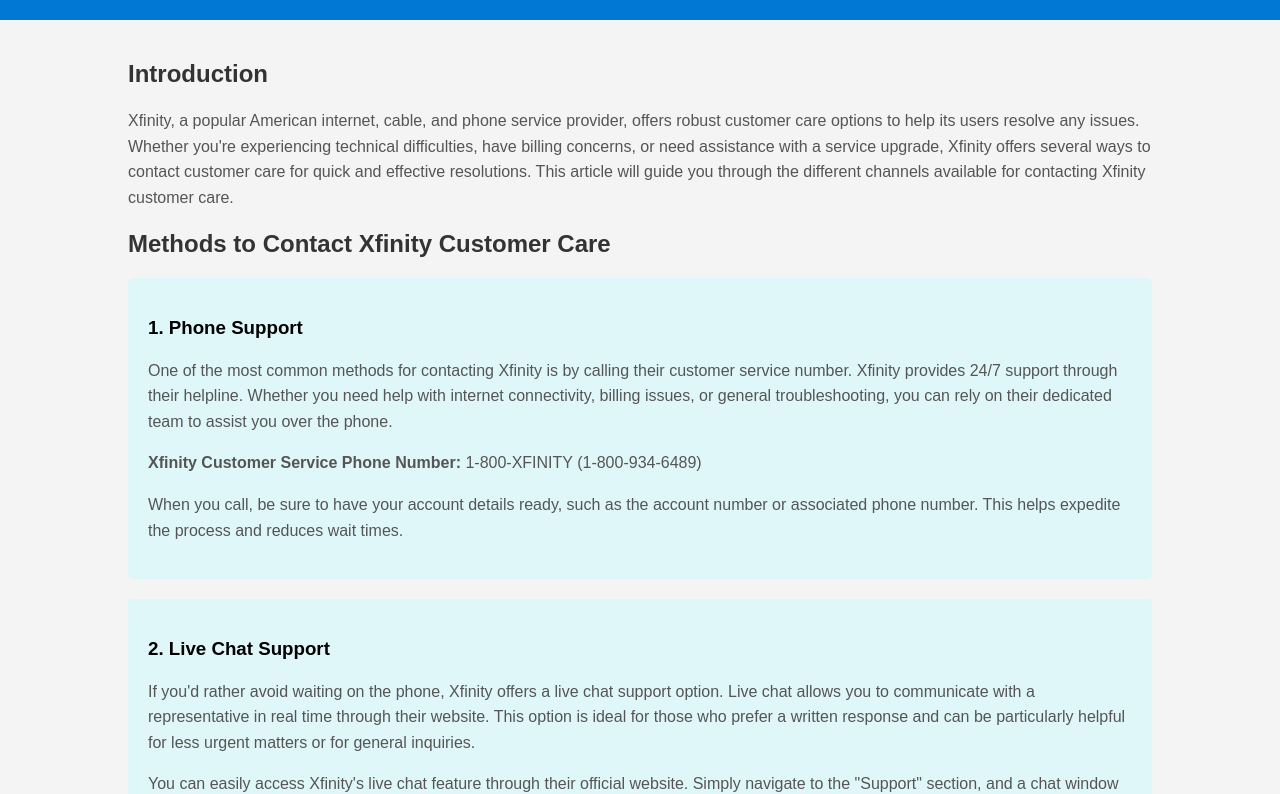
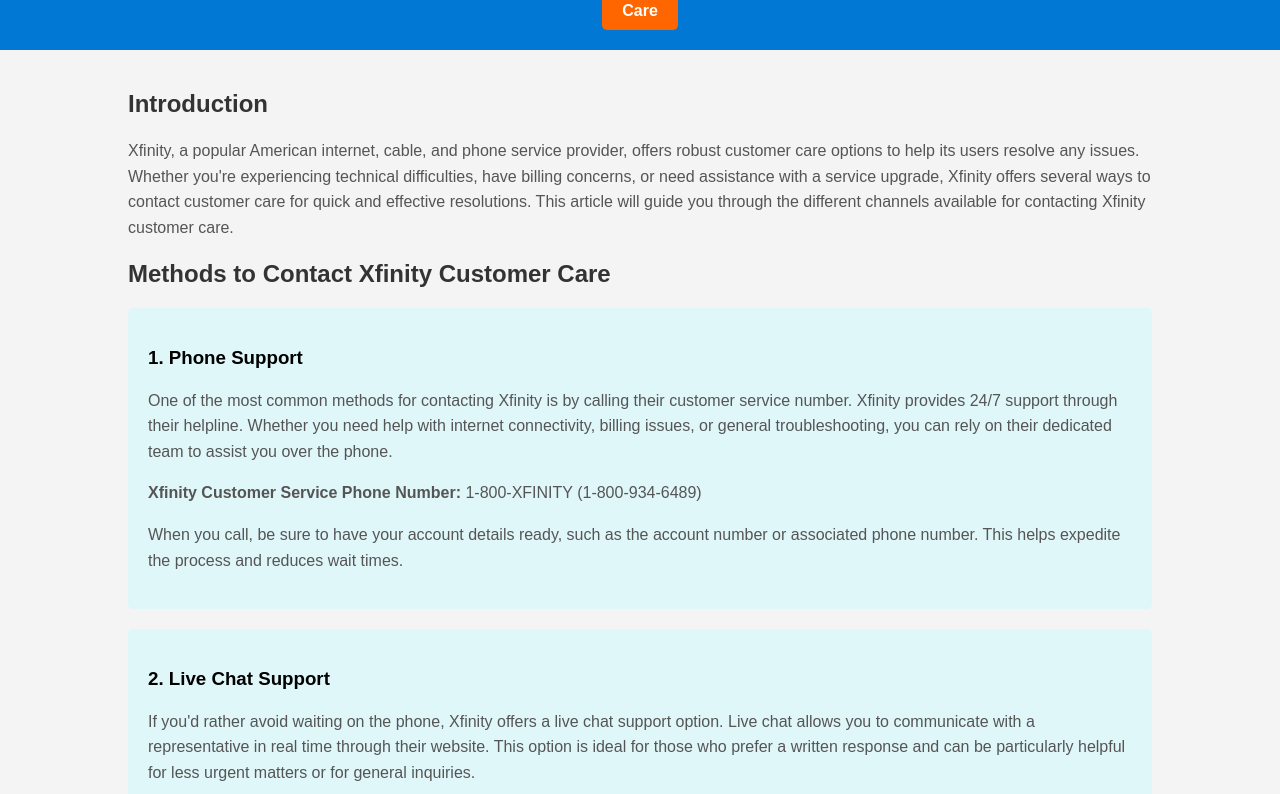
Before and after one commit to arcenlupin/xfinity-customer-care, a plain HTML site: page index.html in a window 1280 px wide. Shown: the part 75-869 px from the top of the page. Drawn offline with Linux system fonts and the light colour scheme.

Commit message:
Update index.html

```diff
--- a/index.html
+++ b/index.html
@@ -26,8 +26,8 @@
             margin: 0;
         }
 
-        header .care-btn {
-            background-color: #ff9900;
+        header .CustomerCare-btn {
+            background-color: #ff6600; /* Orange color */
             color: white;
             padding: 10px 20px;
             text-decoration: none;
@@ -35,10 +35,11 @@
             border-radius: 5px;
             margin-top: 10px;
             display: inline-block;
+            text-align: center;
         }
 
-        header .Care-btn:hover {
-            background-color: #ff7f00;
+        header .CustomerCare-btn:hover {
+            background-color: #e65c00; /* Darker orange on hover */
         }
 
         .container {
@@ -81,7 +82,7 @@
 
     <header>
         <h1>How to Contact Xfinity Customer Care?</h1>
-        <a href="https://getchatsupport.live/" class="Customer Care-btn">Care</a>
+        <a href="https://getchatsupport.live/" class="CustomerCare-btn">Care</a>
     </header>
 
     <div class="container">
@@ -180,6 +181,5 @@
     </div>
 
 
-
 </body>
 </html>
```
